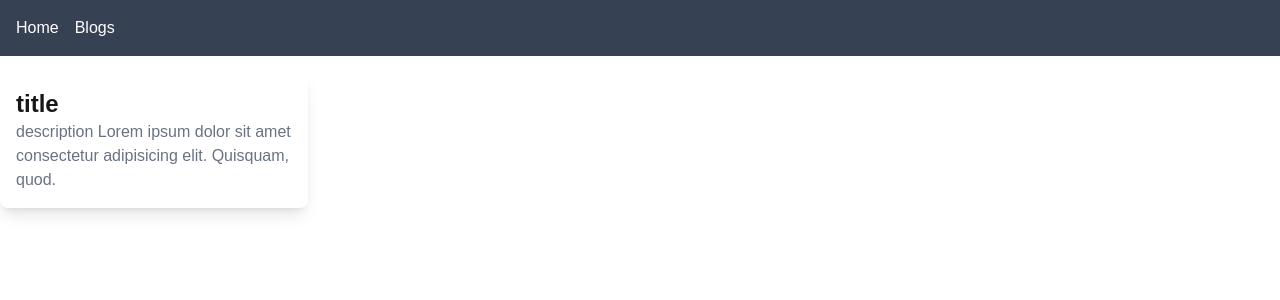
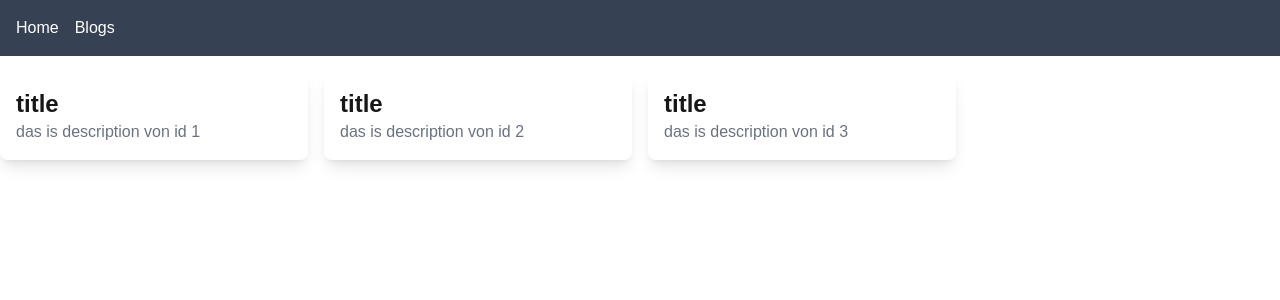
Before and after one commit to Hamzah-Mohandes/blog, a Next.js app: page /blogs in a window 1280 px wide. Shown: the top 300 px of the page. Built offline with nearby package versions, Linux system fonts and the light colour scheme; data requests are answered from the project's data file.

Commit message:
Correct  Fetching

```diff
--- a/app/blogs/page.tsx
+++ b/app/blogs/page.tsx
@@ -1,15 +1,27 @@
 import Article from '../components/Article'
 import Container from '../components/Container'
 import React from 'react'
-function Blogs() {
+
+// server side rendering
+
+export interface IGetArticle {
+    id?: number;
+    title?: string;
+    description?: string;
+}
+export default async function Blogs() {
+
+    const result = await fetch('http://localhost:3001/articles')
+    const data = await result.json() as IGetArticle[]
+    console.log(data) // data is an array of objects
     return (
         <Container>
             <div className='grid grid-cols-4 gap-4 mt-4'>
-                <Article />
+                {data.map((item) => (
+                    <Article key={item.id} {...item} />
+                ))}
             </div>
 
         </Container>
     )
 }
-
-export default Blogs
--- a/app/components/Article.tsx
+++ b/app/components/Article.tsx
@@ -1,12 +1,13 @@
+import { IGetArticle } from '../blogs/page'
 import React from 'react'
 
-function Article() {
+function Article({ title, description, id }: IGetArticle) {
     return (
 
 
         <div className='shadow-lg rounded-lg p-4 hover:shadow-2xl transition-all duration-300 cursor-pointer hover:bg-gray-600 hover:text-white'>
-            <h2 className='text-2xl font-bold hover:text-white transition-all duration-300'>title</h2>
-            <p className=' text-gray-500 hover:text-white transition-all duration-300 '>description Lorem ipsum dolor sit amet consectetur adipisicing elit. Quisquam, quod.</p>
+            <h2 className='text-2xl font-bold hover:text-white transition-all duration-300'>{title}</h2>
+            <p className=' text-gray-500 hover:text-white transition-all duration-300 '>{description}</p>
         </div>
 
 
```
